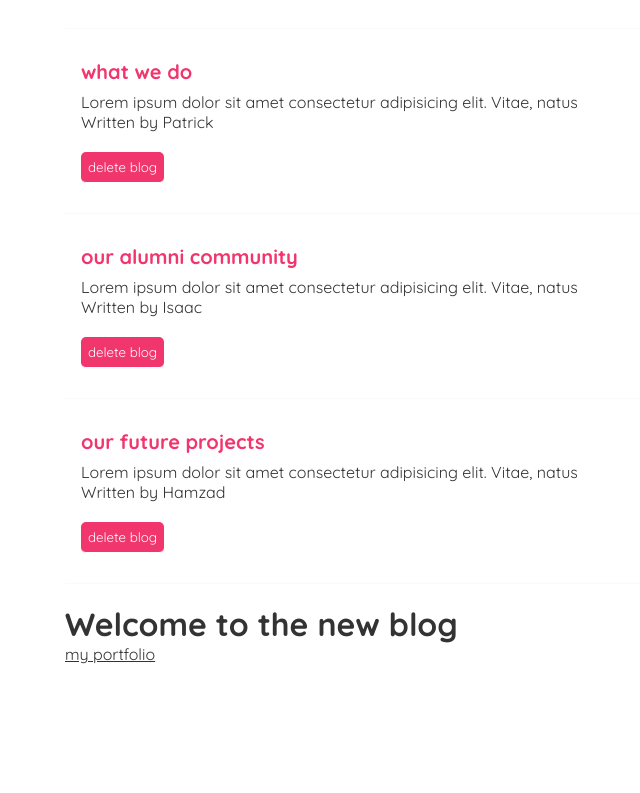
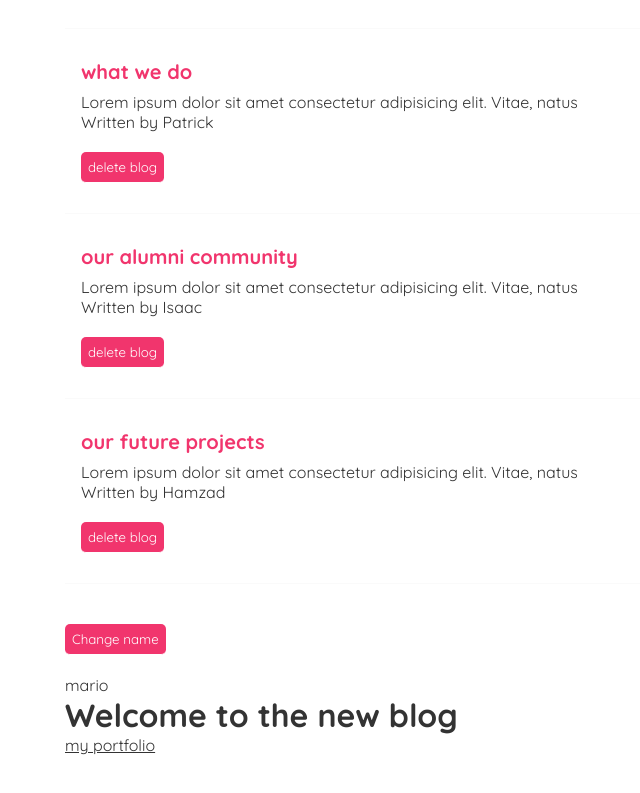
Before and after one commit to Nteinpraises/React-Project-dev-bog, a React (Create React App) app: page / in a window 1280 px wide. Shown: the part 408-1201 px from the top of the page, without its empty margins (275-915 px from the left). Before the commit the page ends 1132 px from the top, so only its background shows below. Built offline with nearby package versions, Linux system fonts and the light colour scheme.

Commit message:
Used useEffect Dependency

```diff
--- a/src/Home.js
+++ b/src/Home.js
@@ -12,6 +12,9 @@
     {title:'our alumni community', body: 'Lorem ipsum dolor sit amet consectetur adipisicing elit. Vitae, natus', author: 'Isaac', id:3},
     {title:'our future projects', body: 'Lorem ipsum dolor sit amet consectetur adipisicing elit. Vitae, natus', author: 'Hamzad', id:4},
    ])
+
+   const [date, SetName] = useState('mario');
+
 
    const handleDelete = (id) => {
     const newBlogs = blogs.filter(blog => blog.id !== id);
@@ -28,8 +31,8 @@
 
     useEffect(()=> {
         console.log('use effect ran');
-        console.log(blogs);
-    });
+        console.log(date);
+    },[date]);
 
     return (
         <div className="home">
@@ -48,6 +51,9 @@
             ))}
 
 
+            <button onClick={()=> SetName('Ankinimbom')}>Change name</button>
+            <p>{date}</p>
+
 
         </div>
      );
```
